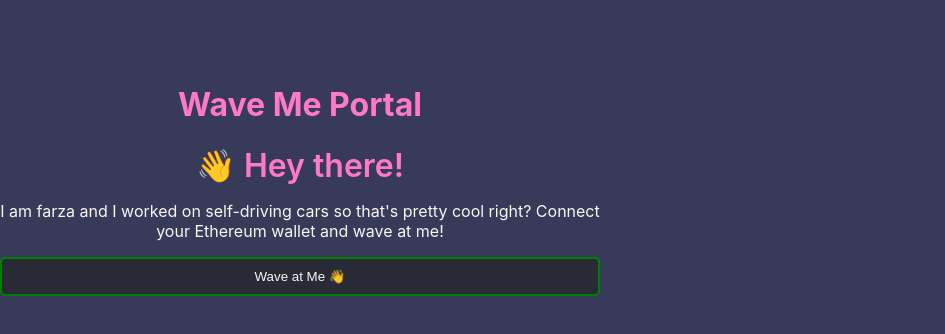
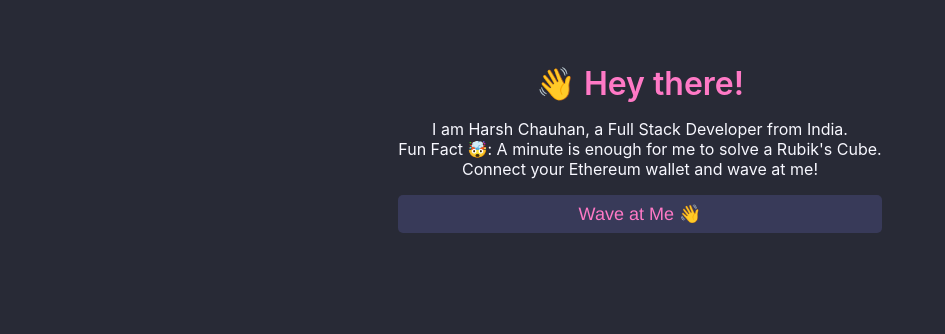
Before and after one commit to yes-im-harsh/wavemeportal, a React (Vite) app: page / in a window 1280 px wide. Shown: the top 334 px of the page, without its empty margins (0-945 px from the left). Built offline with nearby package versions, Linux system fonts and the light colour scheme.

Commit message:
Changed Design and Text

```diff
--- a/src/App.css
+++ b/src/App.css
@@ -1,12 +1,10 @@
 body{
-  background-color: rgb(56,58,89);
+  background-color: rgb(40,42,54);
+}
 
-}
 .mainContainer {
   display: flex;
   justify-content: center;
-  align-itm: center;
-  flex-direction: column;
   width: 100%;
   margin-top: 64px;
 }
@@ -17,31 +15,40 @@
   justify-content: center;
   max-width: 600px;
 }
-.title {
-  text-align: center;
-  font-weight: 600;
-  color: rgb(255,121,198)
-}
+
 .header {
   text-align: center;
   font-size: 32px;
   font-weight: 600;
-  color: rgb(255,121,198)
+  color: rgb(255,121,198);
 }
 
 .bio {
   text-align: center;
-  color: rgb(248,248,242);
+  color: ghostwhite;
   margin-top: 16px;
 }
 
 .waveButton {
   cursor: pointer;
   margin-top: 16px;
-  padding: 10px;
-  border: 2px solid green;
+  padding: 8px;
+  border: 0;
   border-radius: 5px;
-  background-color: rgb(40,42,54);
-  color: rgb(248,248,242);
-  font: bold;
+  background-color: rgb(56,58,89);
+  color: rgb(255,121,198);
+  font: large bold;
+  font-family: Helvetica;
 }
+.waveButton:hover{
+  cursor: pointer;
+  margin-top: 16px;
+  padding: 8px;
+  border: 0;
+  border-radius: 5px;
+  background-color: rgb(56,58,89);
+  color: rgb(80,250,123);
+  font: large bold;
+  font-family: cursive;
+  transition: ease-in-out;
+}
--- a/src/App.jsx
+++ b/src/App.jsx
@@ -10,19 +10,15 @@
 
   return (
     <div className="mainContainer">
-
-
-
-
       <div className="dataContainer">
-        <div className="title"><h1>Wave Me Portal</h1></div>
-
         <div className="header">
         👋 Hey there!
         </div>
 
         <div className="bio">
-        I am farza and I worked on self-driving cars so that's pretty cool right? Connect your Ethereum wallet and wave at me!
+        I am Harsh Chauhan, a Full Stack Developer from India.
+          <br/>Fun Fact 🤯: A minute is enough for me to solve a Rubik's Cube.
+        <br/>Connect your Ethereum wallet and wave at me!
         </div>
 
         <button className="waveButton" onClick={wave}>
```
